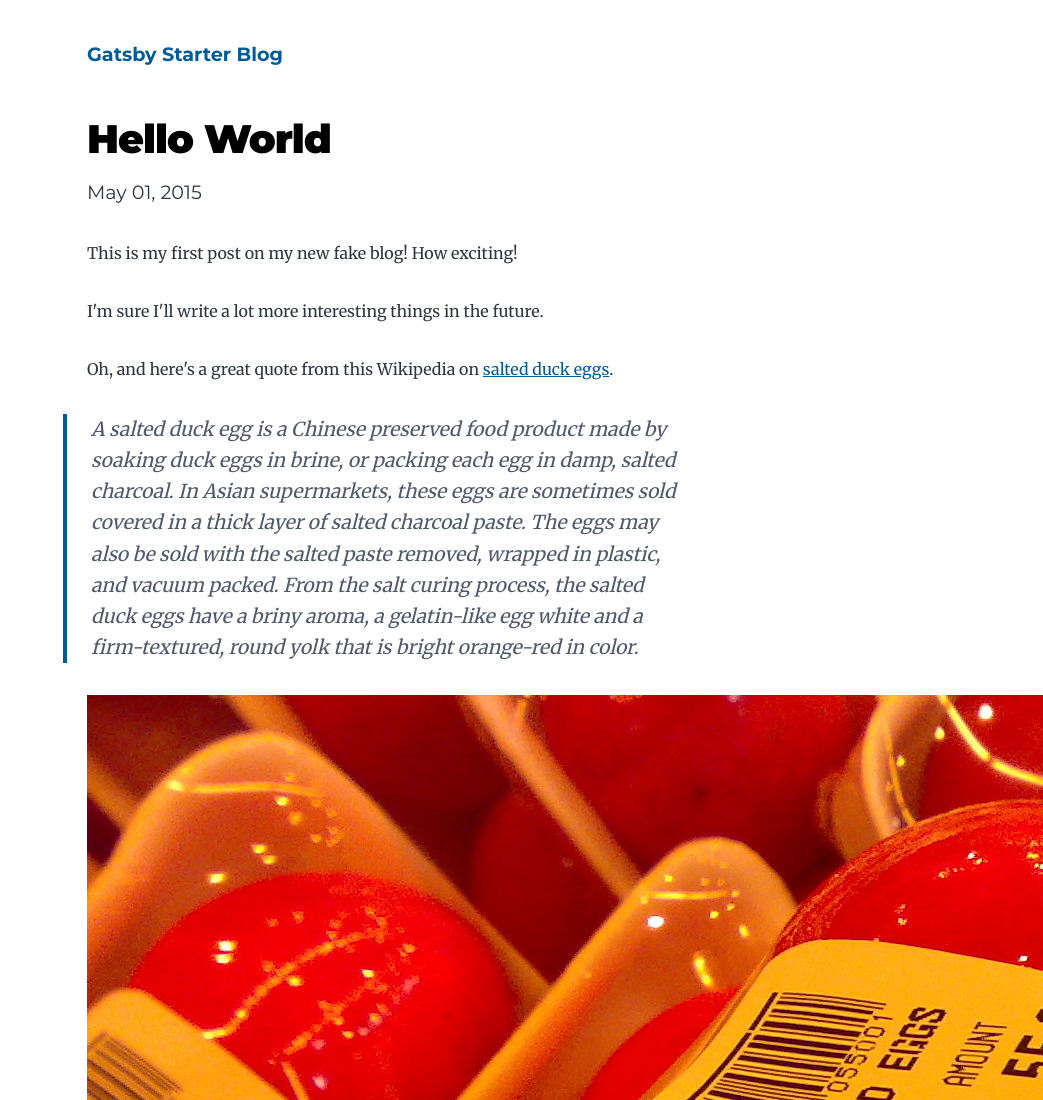
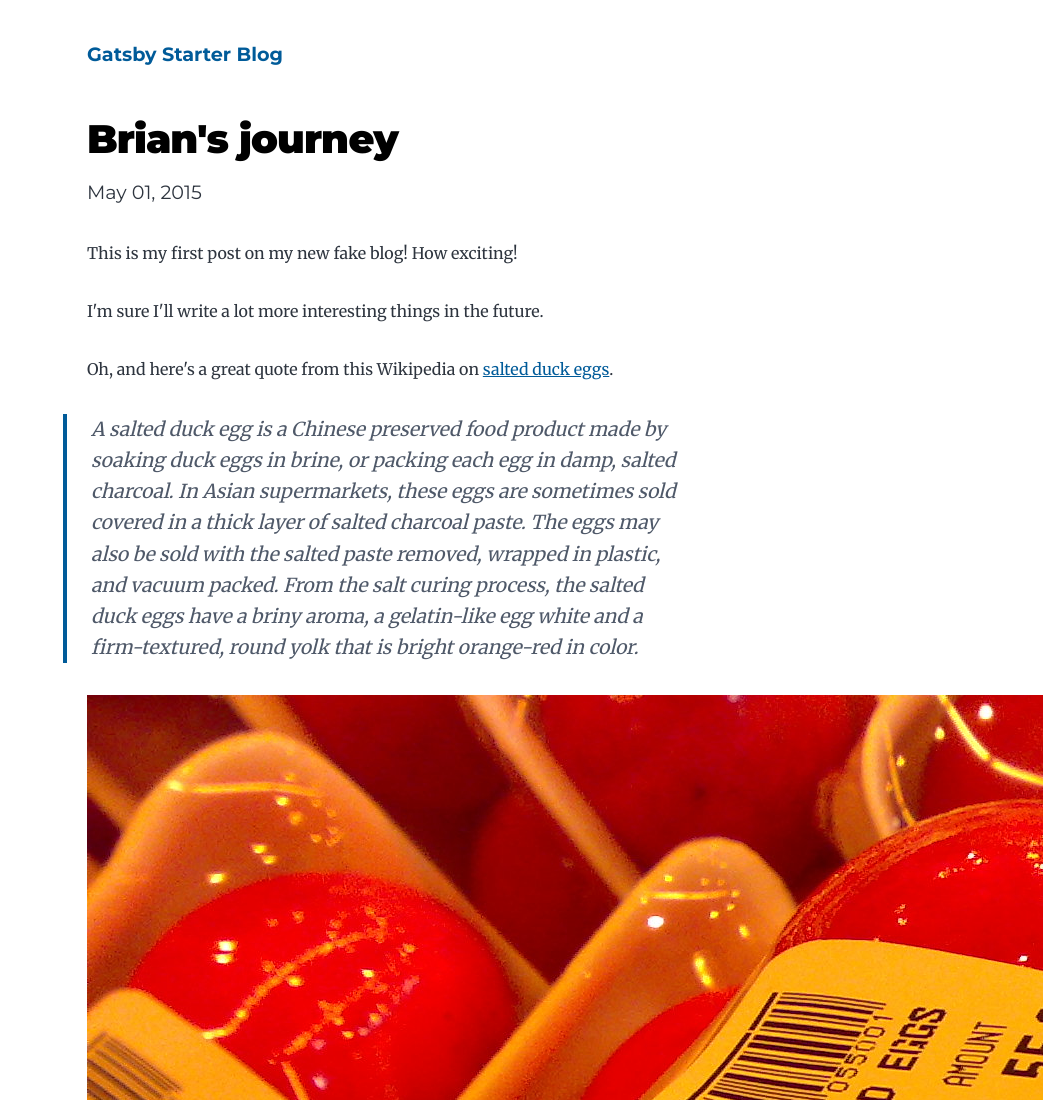
Before and after one commit to BrianReyes23/class-notes, a Gatsby site in the folder class-notes/: page /hello-world/ in a window 1280 px wide. Shown: the top 1100 px of the page, without its empty margins (237-1280 px from the left). Built offline with nearby package versions, Linux system fonts and the light colour scheme; Gatsby itself is replaced by a stand-in of ours; some packages are replaced by stand-ins of ours.

Commit message:
Update index.md

```diff
--- a/class-notes/content/blog/hello-world/index.md
+++ b/class-notes/content/blog/hello-world/index.md
@@ -1,5 +1,5 @@
 ---
-title: Hello World
+title: Brian's journey
 date: "2015-05-01T22:12:03.284Z"
 description: "Hello World"
 ---
```
